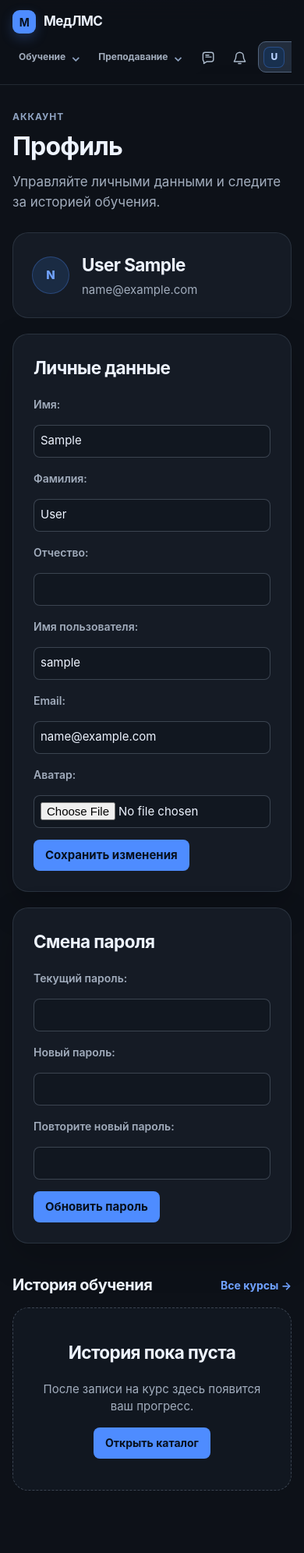
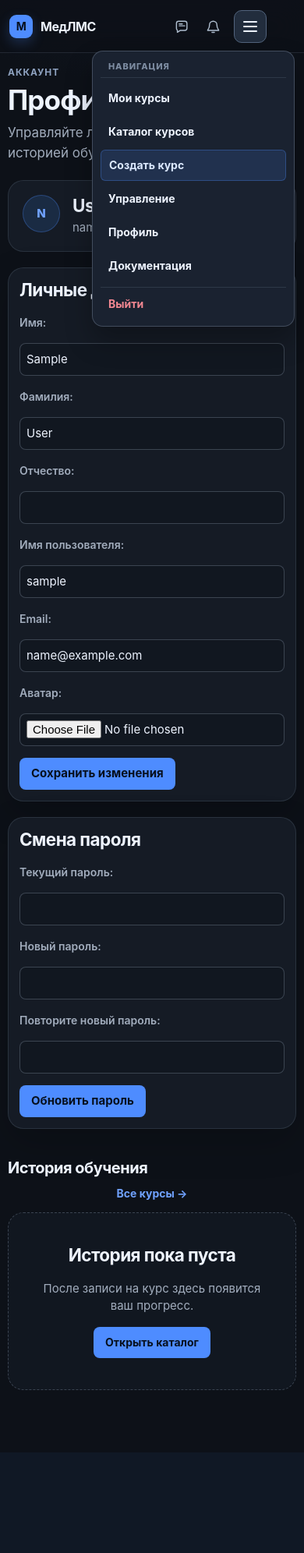
Before and after one commit to IPodymov/lms-system-medical, a Django app: page /profile/ in a window 390 px wide, after a click on "Меню". Shown: the whole page at 78% size. After the commit the page ends 1863 px from the top, so only its background shows below. Run offline with Django 5.2, Linux system fonts and the light colour scheme; the visitor is signed in with stand-in values (Sample User, id 1); data that the repository does not hold is empty; parts of the project's set-up code (start-up, migrations or seed data) failed here and were passed over.

Commit message:
feat: Добавить стили для исправления макета и улучшения адаптивности

```diff
--- /dev/null
+++ b/static/css/layout-fixes.css
@@ -0,0 +1,200 @@
+/* Stable layout primitives shared by every page. */
+*, *::before, *::after { box-sizing: border-box; }
+
+body { overflow-x: hidden; }
+.app-main, .app-header, main, section, article, aside, form, fieldset, details { min-width: 0; }
+.app-main > * { width: 100%; }
+
+h1, h2, h3, h4, p, a, button, label, small, span { overflow-wrap: anywhere; }
+h1, h2, h3, h4 { line-height: 1.2; }
+p { max-width: 75ch; }
+
+button, .button-link, .button-secondary, .text-action, .quiz-cta { max-width: 100%; white-space: normal; text-align: center; }
+button, input, select, textarea { max-width: 100%; }
+form { min-width: 0; }
+
+.card, .form-card, .course-detail, .course-card, .builder-section, .topic-card, .learning-card, .empty-state { overflow: hidden; }
+
+.builder-header, .builder-layout, .editor-bottom-grid, .builder-section-heading, .topic-card header, .block-forms, .course-create-layout, .learning-layout, .messenger-layout, .management-layout, .group-detail-layout, .documentation-layout { min-width: 0; }
+.builder-header > *, .builder-section-heading > *, .topic-card header > *, .builder-layout > *, .editor-bottom-grid > * { min-width: 0; }
+.builder-actions { min-width: 0; }
+.builder-actions form { max-width: 100%; margin: 0; }
+
+.builder-canvas { min-width: 0; gap: 20px; }
+.builder-section { min-width: 0; }
+.builder-section-heading { align-items: flex-start; }
+.builder-section-heading > div { min-width: 0; }
+.builder-section-heading h2, .topic-card h3 { overflow-wrap: anywhere; }
+.topic-card { min-width: 0; }
+.topic-card header { flex-wrap: wrap; }
+.topic-heading { min-width: 0; flex: 1 1 240px; }
+.topic-heading > div { min-width: 0; }
+.topic-card header > .text-action { flex: 0 1 auto; }
+
+.topic-dropzone, .block-dropzone { min-width: 0; width: 100%; }
+.content-block { min-width: 0; max-width: 100%; }
+.content-block > div { min-width: 0; overflow-wrap: anywhere; }
+.content-block > a, .content-block > button, .content-block > details { max-width: 100%; }
+.block-edit-details { min-width: 0; }
+.edit-form { min-width: 0; width: 100%; }
+
+.topic-create-form, .block-forms { min-width: 0; }
+.topic-create-form > *, .block-forms > * { min-width: 0; }
+
+.form-page { width: 100%; max-width: 760px; margin: 0 auto; }
+.form-card { width: 100%; }
+fieldset { min-width: 0; }
+
+.course-cards, .course-list, .metrics-grid, .grid, .editor-grid, .management-action-grid, .management-workspace, .documentation-cards { min-width: 0; }
+.course-card-body { min-width: 0; }
+.course-card-footer { flex-wrap: wrap; }
+.learning-card { min-width: 0; }
+.learning-card > * { min-width: 0; }
+
+.table-wrap { max-width: 100%; }
+table { min-width: 640px; }
+
+@media (max-width: 900px) {
+  .app-main { margin-top: 32px; }
+  .builder-header { align-items: flex-start; flex-direction: column; }
+  .builder-actions { justify-content: flex-start; width: 100%; }
+  .builder-sidebar { position: static; }
+  .inline-form, .management-inline-form, .management-user-form, .management-link-form { grid-template-columns: repeat(2, minmax(0, 1fr)); }
+}
+
+@media (max-width: 640px) {
+  .app-main { margin-top: 24px; padding-right: 16px; padding-left: 16px; }
+  .builder-section { padding: 16px; }
+  .builder-section-heading { flex-direction: column; gap: 8px; }
+  .builder-actions { align-items: stretch; flex-direction: column; }
+  .builder-actions form, .builder-actions a, .builder-actions button { width: 100%; }
+  .topic-create-form, .block-forms, .inline-form, .management-inline-form, .management-user-form, .management-link-form { grid-template-columns: 1fr; }
+  .topic-create-form button { margin-bottom: 0; }
+  .topic-card header { align-items: stretch; }
+  .topic-card header > .text-action { width: 100%; }
+  .content-block { grid-template-columns: 22px minmax(0, 1fr); align-items: start; }
+  .content-block > a, .content-block > button { grid-column: 2; justify-self: start; }
+  .block-edit-details { grid-column: 1 / -1; }
+  .course-date-fields, .metrics-grid { grid-template-columns: 1fr; }
+  .form-card { padding: 18px; }
+  .section-heading, .management-header, .group-detail-header { align-items: flex-start; flex-direction: column; }
+}
+
+/* Keep the smallest screens usable before the page-specific layouts take over. */
+@media (max-width: 1024px) {
+  .app-main { max-width: 100%; }
+  .course-create-layout { grid-template-columns: minmax(0, 1fr); gap: 24px; }
+  .course-create-intro { position: static; padding: 0; }
+  .course-create-form { max-width: 760px; }
+  .documentation-layout { grid-template-columns: 190px minmax(0, 1fr); }
+  .management-layout { grid-template-columns: 180px minmax(0, 1fr); }
+  .learning-layout { grid-template-columns: 220px minmax(0, 1fr); }
+}
+
+@media (max-width: 767px) {
+  .app-main { margin-top: 20px; padding-right: 12px; padding-left: 12px; }
+  .page-header, .catalog-heading, .builder-header, .management-header, .group-detail-header { margin-bottom: 22px; }
+  .page-header h1, .catalog-heading h1, .builder-header h1, .management-header h1, .group-detail-header h1 { font-size: clamp(28px, 9vw, 40px); }
+  .section-heading { gap: 10px; }
+  .section-heading a, .section-heading .button-secondary { align-self: stretch; text-align: center; }
+  .builder-section, .draft-courses { padding: 16px; }
+  .course-detail-content, .documentation-content, .form-card { padding: 18px; }
+  .course-detail h1 { font-size: clamp(28px, 9vw, 42px); }
+  .course-card-body { min-height: 0; padding: 16px; }
+  .course-cards, .editor-grid, .management-workspace, .documentation-cards { grid-template-columns: 1fr; }
+  .metrics-grid { gap: 10px; }
+  .metrics-grid article { padding: 14px; }
+  .metrics-grid strong { font-size: 23px; }
+  .profile-card { align-items: flex-start; padding: 18px; }
+  .lesson-navigation { align-items: stretch; flex-direction: column; gap: 12px; }
+  .lesson-navigation a:last-child { margin-left: 0; }
+  .recipient-summary { grid-template-columns: auto minmax(0, 1fr); }
+  .recipient-summary dl { grid-column: 1 / -1; justify-content: space-between; }
+  .recipient-summary dl div { flex: 1 1 0; }
+  .recipient-summary dd { max-width: none; }
+  .chat-composer { grid-template-columns: minmax(0, 1fr) auto; }
+  .chat-composer .attachment-button { grid-column: 1 / -1; justify-self: start; }
+  .admin-documentation-card { gap: 14px; }
+  .documentation-nav { grid-template-columns: 1fr; }
+  .documentation-nav p { grid-column: auto; }
+  .table-wrap { margin-right: -2px; margin-left: -2px; }
+  .table-wrap table { min-width: 560px; }
+}
+
+@media (max-width: 479px) {
+  .app-header { min-height: 0; padding: 12px; }
+  .brand { font-size: 16px; }
+  .main-nav { display: grid; grid-template-columns: repeat(2, minmax(0, 1fr)); width: 100%; gap: 6px; overflow: visible; }
+  .main-nav > a, .main-nav > .nav-menu, .main-nav > .profile-menu, .nav-icon-actions { min-width: 0; }
+  .main-nav > a, .nav-menu summary, .profile-menu summary { justify-content: center; width: 100%; }
+  .main-nav > .nav-menu, .main-nav > .profile-menu { width: 100%; }
+  .nav-icon-actions { justify-content: center; }
+  .profile-menu { margin-left: 0; }
+  .profile-menu summary { max-width: none; }
+  .profile-menu-name { min-width: 0; max-width: calc(100% - 58px); }
+  .nav-menu-panel, .profile-menu-panel { right: 0; left: 0; min-width: 0; width: 100%; }
+  .app-main { margin-top: 16px; padding-right: 10px; padding-left: 10px; }
+  .builder-section, .draft-courses, .course-detail-content, .documentation-content, .form-card { padding: 14px; }
+  .course-cover { max-height: 240px; }
+  .course-card-footer { gap: 12px; }
+  .course-card-footer .button-link, .course-card-footer button { width: 100%; }
+  .metrics-grid { grid-template-columns: 1fr; }
+  .metrics-grid article { display: flex; align-items: center; justify-content: space-between; gap: 10px; }
+  .metrics-grid strong { margin-top: 0; }
+  fieldset { padding: 12px; }
+  .choice { padding: 10px; }
+  .choice input { margin-right: 6px; }
+  .content-block { grid-template-columns: 18px minmax(0, 1fr); gap: 8px; padding: 10px; }
+  .content-block > a, .content-block > button { width: 100%; }
+  .chat-card { padding: 12px; }
+  .chat-card header { align-items: flex-start; flex-direction: column; gap: 10px; }
+  .favorite-button { width: 100%; }
+  .chat-message { max-width: 100%; }
+  .contact-search { grid-template-columns: 1fr; }
+  .contact-search button { width: 100%; }
+  .notification-item { flex-direction: column; gap: 8px; }
+  .notification-item time { align-self: flex-start; }
+  .table-wrap table { min-width: 520px; }
+}
+
+@media (max-width: 359px) {
+  .main-nav { grid-template-columns: 1fr; }
+  .nav-icon-actions { justify-content: flex-start; }
+  .page-header h1, .catalog-heading h1, .builder-header h1, .management-header h1, .group-detail-header h1 { font-size: 28px; }
+  .button-link, button, .button-secondary { width: 100%; }
+  .builder-flow { align-items: stretch; flex-direction: column; }
+  .builder-flow i { display: none; }
+}
+
+/* On phones, keep the header quiet and move secondary navigation into one drawer. */
+.nav-primary-links { display: flex; align-items: center; gap: 14px; min-width: 0; }
+.mobile-nav-menu { display: none; position: relative; flex: 0 0 auto; }
+.mobile-nav-menu summary { display: grid; width: 42px; height: 42px; place-items: center; color: var(--color-text); cursor: pointer; list-style: none; background: var(--color-surface-raised); border: 1px solid var(--color-border-strong); border-radius: 10px; }
+.mobile-nav-menu summary::-webkit-details-marker { display: none; }
+.mobile-nav-menu summary:hover, .mobile-nav-menu[open] summary { background: #222d3d; border-color: #52647d; }
+.hamburger-icon { display: grid; width: 18px; gap: 4px; }
+.hamburger-icon i { display: block; height: 2px; background: currentcolor; border-radius: 2px; }
+.mobile-nav-panel { position: absolute; z-index: 30; top: calc(100% + 10px); right: 0; display: grid; width: min(260px, calc(100vw - 24px)); gap: 3px; padding: 10px; background: #1a2230; border: 1px solid var(--color-border-strong); border-radius: var(--radius-md); box-shadow: 0 18px 34px rgb(0 0 0 / 28%); }
+.mobile-nav-panel a { display: flex; align-items: center; min-height: 40px; padding: 8px 10px; color: var(--color-text); border-radius: 6px; font-size: 14px; font-weight: 650; }
+.mobile-nav-panel a:hover { background: rgb(255 255 255 / 6%); }
+.mobile-nav-panel .nav-create { color: #dce9ff; background: rgb(78 140 255 / 15%); border: 1px solid rgb(78 140 255 / 30%); }
+.mobile-nav-panel .profile-menu-logout { color: var(--color-danger); border-top: 1px solid var(--color-border); border-radius: 0; margin-top: 4px; padding-top: 12px; }
+.mobile-nav-label { padding: 4px 10px 8px; margin: 0 0 3px; color: #7d8ca1; border-bottom: 1px solid var(--color-border); font-size: 11px; font-weight: 800; letter-spacing: .08em; text-transform: uppercase; }
+
+@media (max-width: 700px) {
+  .app-header { align-items: center; flex-direction: row; gap: 12px; min-height: 68px; padding-top: 10px; padding-bottom: 10px; }
+  .main-nav { width: auto; flex: 0 1 auto; align-items: center; gap: 8px; margin-left: auto; overflow: visible; padding-bottom: 0; }
+  .nav-primary-links, .main-nav > .profile-menu { display: none; }
+  .nav-icon-actions { gap: 2px; }
+  .main-nav .nav-icon-link { width: 38px; min-height: 38px; }
+  .mobile-nav-menu { display: block; }
+}
+
+@media (max-width: 380px) {
+  .app-header { padding-right: 10px; padding-left: 10px; }
+  .brand { gap: 8px; }
+  .brand-mark { width: 28px; height: 28px; }
+  .main-nav { gap: 4px; }
+  .main-nav .nav-icon-link { width: 35px; }
+  .mobile-nav-menu summary { width: 38px; height: 38px; }
+}
--- a/templates/base.html
+++ b/templates/base.html
@@ -13,6 +13,7 @@
     <link rel="stylesheet" href="{% static 'css/components/forms.css' %}?v={{ static_asset_version }}" />
     <link rel="stylesheet" href="{% static 'css/components/feedback.css' %}?v={{ static_asset_version }}" />
     <link rel="stylesheet" href="{% static 'css/components/table.css' %}?v={{ static_asset_version }}" />
+    <link rel="stylesheet" href="{% static 'css/layout-fixes.css' %}?v={{ static_asset_version }}" />
     <script src="https://unpkg.com/htmx.org@2.0.4" defer></script>
   </head>
   <body>
@@ -21,6 +22,7 @@
         ><span class="brand-mark">M</span><span>МедЛМС</span></a
       >{% if user.is_authenticated %}
       <nav class="main-nav" aria-label="Основная навигация">
+        <div class="nav-primary-links">
           <details class="nav-menu">
             <summary><span>Обучение</span><span class="nav-menu-chevron" aria-hidden="true">⌄</span></summary>
             <div class="nav-menu-panel">
@@ -35,6 +37,7 @@
               {% if can_open_management %}<a href="{% url 'admin-dashboard' %}">Управление</a>{% endif %}
             </div>
           </details>{% endif %}
+        </div>
         <div class="nav-icon-actions" aria-label="Связь">
           <a class="nav-icon-link" href="{% url 'direct-messages' %}" aria-label="Сообщения" title="Сообщения"><svg viewBox="0 0 24 24" aria-hidden="true"><path d="M20 15.5a3.5 3.5 0 0 1-3.5 3.5H9l-4.5 3v-3.4A3.5 3.5 0 0 1 3 15.5v-8A3.5 3.5 0 0 1 6.5 4h10A3.5 3.5 0 0 1 20 7.5z"/><path d="M7.5 11.5h9M7.5 8.5h5"/></svg>{% if unread_messages_count %}<span class="nav-badge" aria-label="Непрочитанные сообщения: {{ unread_messages_count }}">{{ unread_messages_count }}</span>{% endif %}</a>
           <a class="nav-icon-link" href="/notifications/" aria-label="Уведомления" title="Уведомления"><svg viewBox="0 0 24 24" aria-hidden="true"><path d="M18 10a6 6 0 0 0-12 0c0 7-3 7-3 9h18c0-2-3-2-3-9M10 22h4"/></svg>{% if unread_notifications_count %}<span class="nav-badge" aria-label="Непрочитанные уведомления: {{ unread_notifications_count }}">{{ unread_notifications_count }}</span>{% endif %}</a>
@@ -48,6 +51,19 @@
             <p>{{ user.email }}</p>
             <a href="{% url 'profile' %}">Профиль</a>
             {% if can_access_documentation %}<a class="profile-menu-documentation" href="{% url 'documentation-home' %}"><span aria-hidden="true">▣</span> Документация</a>{% endif %}
+            <a class="profile-menu-logout" href="{% url 'logout' %}">Выйти</a>
+          </div>
+        </details>
+        <details class="mobile-nav-menu">
+          <summary aria-label="Открыть меню" title="Меню"><span class="hamburger-icon" aria-hidden="true"><i></i><i></i><i></i></span></summary>
+          <div class="mobile-nav-panel">
+            <p class="mobile-nav-label">Навигация</p>
+            <a href="/courses/mine/">Мои курсы</a>
+            <a href="/courses/catalog/">Каталог курсов</a>
+            {% if can_create_course %}<a class="nav-create" href="/courses/create/">Создать курс</a>{% endif %}
+            {% if can_open_management %}<a href="{% url 'admin-dashboard' %}">Управление</a>{% endif %}
+            <a href="{% url 'profile' %}">Профиль</a>
+            {% if can_access_documentation %}<a href="{% url 'documentation-home' %}">Документация</a>{% endif %}
             <a class="profile-menu-logout" href="{% url 'logout' %}">Выйти</a>
           </div>
         </details>
```
Lines whose indentation alone changed are shown as unchanged.
